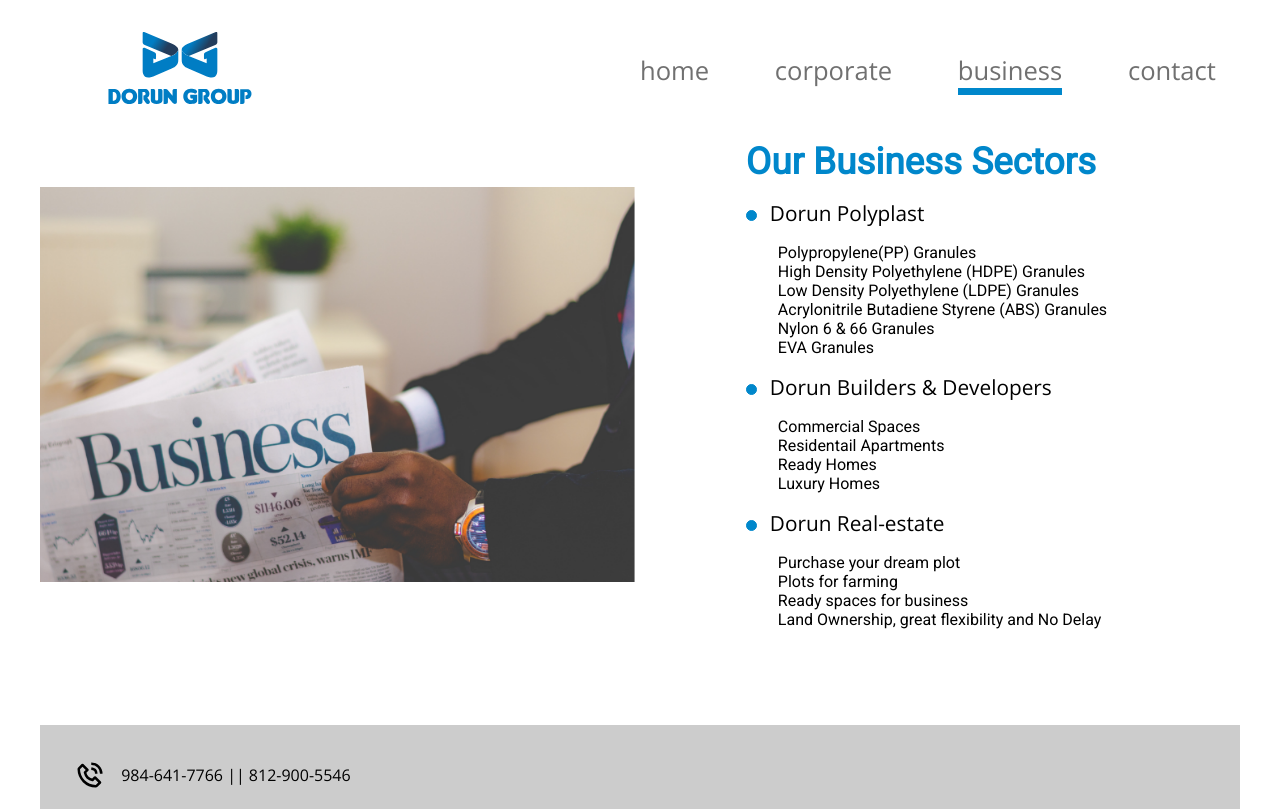
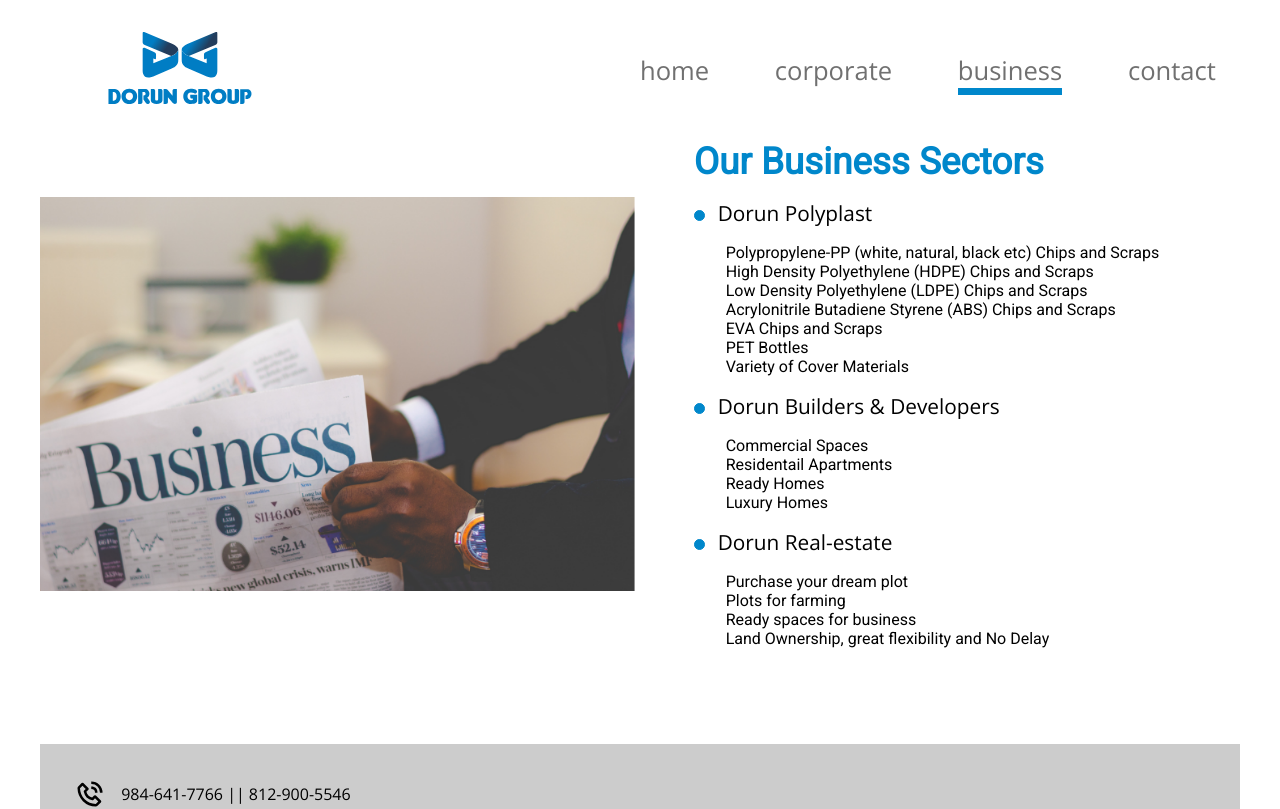
Before and after one commit to dorun-group/dorun_dev, a React (Create React App) app: page /business in a window 1280 px wide. Shown: the top 809 px of the page. Built offline with nearby package versions, Linux system fonts and the light colour scheme.

Commit message:
chips and scraps added, email id changed

```diff
--- a/src/components/Footer/Footer.js
+++ b/src/components/Footer/Footer.js
@@ -33,7 +33,7 @@
           <IconContext.Provider value={{ size: "30px" }}>
             <HiOutlineMail />
           </IconContext.Provider>
-          <p>dorungroup@gmail.com</p>
+          <p>connectdorun@gmail.com</p>
         </p>
         <h1 className={classes.Connect}>CONNECT</h1>
         <a
--- a/src/facts.js
+++ b/src/facts.js
@@ -1,7 +1,7 @@
 export const poly_facts = [
   "Dorun Group is based in Thrissur, Kerala.",
   "Dorun was founded by Bastin Ainikkal and Vinod Kumar!",
-  "Dorun Group is PAN India manufacturer of PPE Granules.",
+  "Dorun Group is PAN India manufacturer of PPE Chips and Scraps.",
 ];
 
 export const builders_facts = [
--- a/src/pages/Business/Business.js
+++ b/src/pages/Business/Business.js
@@ -45,12 +45,13 @@
                 <div className={classes.Point}></div>Dorun Polyplast
               </Link>
               <div className={classes.Services}>
-                <p>Polypropylene(PP) Granules</p>
-                <p>High Density Polyethylene (HDPE) Granules</p>
-                <p>Low Density Polyethylene (LDPE) Granules</p>
-                <p>Acrylonitrile Butadiene Styrene (ABS) Granules</p>
-                <p>Nylon 6 & 66 Granules</p>
-                <p>EVA Granules</p>
+                <p>Polypropylene-PP (white, natural, black etc) Chips and Scraps</p>
+                <p>High Density Polyethylene (HDPE) Chips and Scraps</p>
+                <p>Low Density Polyethylene (LDPE) Chips and Scraps</p>
+                <p>Acrylonitrile Butadiene Styrene (ABS) Chips and Scraps</p>
+                <p>EVA Chips and Scraps</p>
+                <p>PET Bottles</p>
+                <p>Variety of Cover Materials</p>
               </div>
               <Link to="/builders" className={classes.Link}>
                 <div className={classes.Point}></div>Dorun Builders & Developers
--- a/src/pages/Corporate/Corporate.js
+++ b/src/pages/Corporate/Corporate.js
@@ -42,7 +42,7 @@
               <div>
                 <h1 className={classes.Title}>About Us</h1>
                 <p className={classes.Text}>
-                  Dorun Group is a young venture, founded by two young
+                  Dorun Group is a young venture, founded by two
                   visionaries Bastin Ainikkal and Vinod Kumar. Dorun is PAN
                   India manufacturer of poly-plast products, world class
                   Builders and Developers and best in the market Real-estate
--- a/src/pages/Polyplast/Polyplast.js
+++ b/src/pages/Polyplast/Polyplast.js
@@ -39,10 +39,8 @@
             <div>
               <h1 className={classes.Title}>Dorun Polyplast</h1>
               <p className={classes.Text}>
-                Our product range includes a wide range of Plastic Granules such
-                as Polypropylene Granule(PP), High Density Polyethylene (HDPE)
-                Granules, Low Density Polyethylene (LDPE), Acrylonitrile
-                Butadiene Styrene (ABS), Nylon 6 & 66 Granules, EVA Granules and
+                Our product range includes a wide range of Plastic Chips and Scraps such
+                as Polypropylene-PP (white, natural, black, etc), High Density Polyethylene (HDPE), Low Density Polyethylene (LDPE), Acrylonitrile Butadiene Styrene (ABS), EVA, PET bottles, variety of cover materials and
                 many more items.
               </p>
             </div>
```
Also changed, not shown: 1 other file (tests, documents, lock files or other folders).
